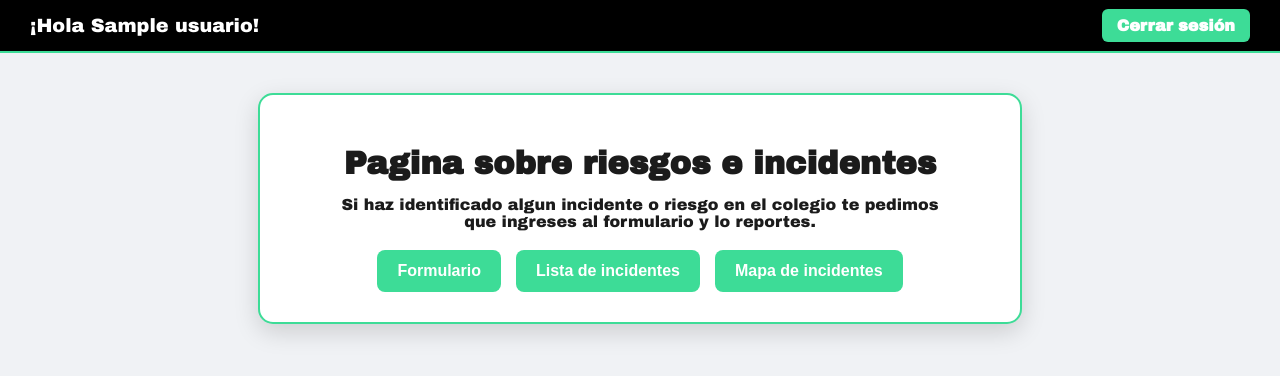
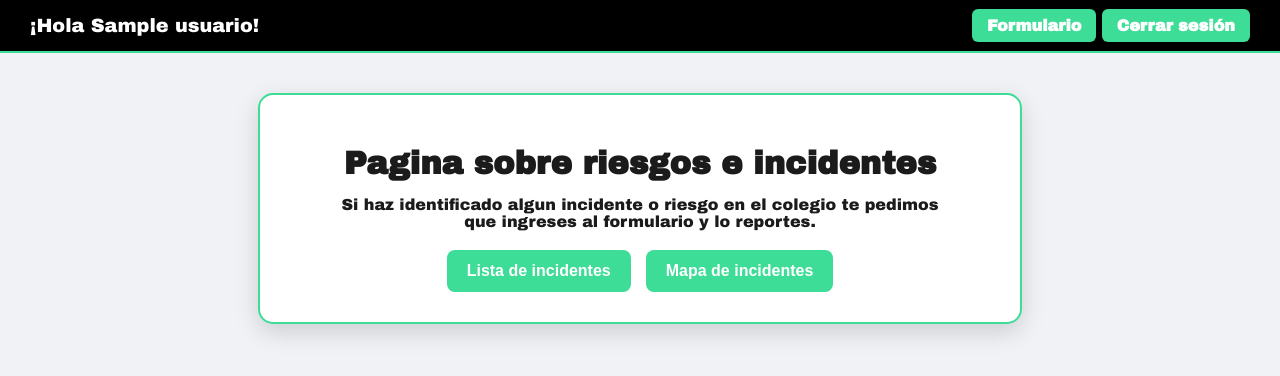
Before and after one commit to vicente-AR81/Higiene-y-seguridad, a Flask app: template app/templates/index.html in a window 1280 px wide. Shown: the top 376 px of the page. Run offline with Flask 3, Linux system fonts and the light colour scheme; the template is opened without the code that fills it: values that come from a table or form of the project are taken from there, others are empty; tables that the repository leaves empty hold one stand-in row (values such as "Sample post").

Commit message:
comienzo reestructuramiento

```diff
--- a/app/static/index.css
+++ b/app/static/index.css
@@ -34,6 +34,20 @@ body {
 }
 
 .btn-logout:hover {
+    background-color: #324543;
+}
+
+.btn-form {
+    background-color: #3ddc97;
+    color: #fff;
+    padding: 8px 15px;
+    border-radius: 6px;
+    text-decoration: none;
+    font-weight: bold;
+    transition: all 0.3s ease;
+}
+
+.btn-form:hover {
     background-color: #324543;
 }
 
--- a/app/templates/index.html
+++ b/app/templates/index.html
@@ -11,6 +11,7 @@
             ¡Hola {{ usuario.nombre }}!
         </div>
         <div class="logout">
+            <a href="/form" class="btn-form">Formulario</a>
             <a href="{{ url_for('logout') }}" class="btn-logout">Cerrar sesión</a>
         </div>
     </header>
@@ -23,7 +24,6 @@
                 formulario y lo reportes.
             </p>
             <div class="botones">
-                <a href="/form"><button>Formulario</button></a>
                 <a href="/list"><button>Lista de incidentes</button></a>
                 <a href="/map"><button>Mapa de incidentes</button></a>
             </div>
```
